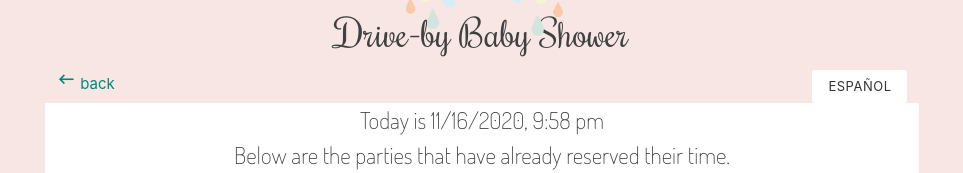
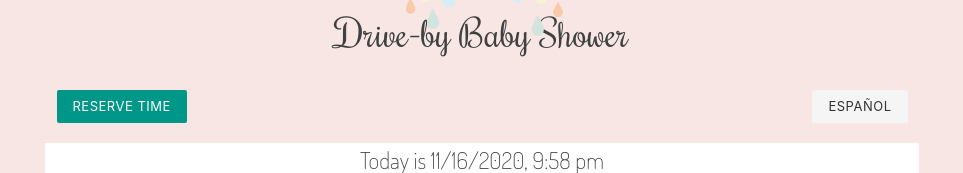
Before and after one commit to bessygmartinez/drive-by-shower, a React (Create React App) app in the folder client/: page /viewparties in a window 1280 px wide. Shown: the part 149-322 px from the top of the page, without its empty margins (158-1121 px from the left). Built offline with nearby package versions, Linux system fonts and the light colour scheme; no server answers.

Commit message:
removed back button and added button to reserve, changed column sizes

```diff
--- a/client/src/components/ViewParties/index.js
+++ b/client/src/components/ViewParties/index.js
@@ -60,22 +60,23 @@ class ViewParties extends Component {
 
     return (
       <div>
+        <Row></Row>
         <Row className="row-top-0">
           <Col s={12} className="center-align">
-            <Col s={1} l={2} className="left-align">
-              <Link to="/" className="teal-text text-darken-1">
-                <i className="material-icons" style={{ fontSize: "130%" }}>
-                  keyboard_backspace
-                </i>{" "}
-                back
-              </Link>
+            <Col s={6} l={6} className="left-align">
+            <Link to="/register">
+              <Button small flat node="button" className="teal white-text">
+              {this.state.spanish === false ? "Reserve Time" : "Reserva  Tiempo"}
+              </Button>
+            </Link>
             </Col>
 
-            <Col s={11} l={10} className="right-align">
-              <Button small flat node="button" onClick={this.handleSpanishToggle} className="white">
+            <Col s={6} l={6} className="right-align">
+              <Button small flat node="button" onClick={this.handleSpanishToggle} className="grey lighten-4">
                 {this.state.spanish === false ? "Español" : "English"}
               </Button>
             </Col>
+            <Row></Row>
 
             <Col s={12} className="center-align white">
               <p
@@ -114,7 +115,7 @@ class ViewParties extends Component {
             </Row>
             <Table>
               <thead className="grey lighten-5">
-                <tr>
+                <tr key="11:00am - 12:00pm">
                   <th data-field="Party Name">Party Name</th>
                   <th data-field="Party Size">Party Size</th>
                 </tr>
@@ -122,7 +123,7 @@ class ViewParties extends Component {
               <tbody className="grey lighten-5">
                 {party1.map((party) => {
                   return (
-                    <tr>
+                    <tr  key="party info">
                       <td>{party.partyName}</td>
                       <td>{party.partySize}</td>
                     </tr>
@@ -136,7 +137,7 @@ class ViewParties extends Component {
             </Row>
             <Table>
               <thead className="grey lighten-5">
-                <tr>
+                <tr key="12:15pm - 01:15pm">
                   <th data-field="Party Name">Party Name</th>
                   <th data-field="Party Size">Party Size</th>
                 </tr>
@@ -144,7 +145,7 @@ class ViewParties extends Component {
               <tbody className="grey lighten-5">
                 {party2.map((party) => {
                   return (
-                    <tr>
+                    <tr  key="party info">
                       <td>{party.partyName}</td>
                       <td>{party.partySize}</td>
                     </tr>
@@ -158,7 +159,7 @@ class ViewParties extends Component {
             </Row>
             <Table>
               <thead className="grey lighten-5">
-                <tr>
+                <tr key="01:30pm - 02:30pm">
                   <th data-field="Party Name">Party Name</th>
                   <th data-field="Party Size">Party Size</th>
                 </tr>
@@ -166,7 +167,7 @@ class ViewParties extends Component {
               <tbody className="grey lighten-5">
                 {party3.map((party) => {
                   return (
-                    <tr>
+                    <tr  key="party info">
                       <td>{party.partyName}</td>
                       <td>{party.partySize}</td>
                     </tr>
@@ -180,7 +181,7 @@ class ViewParties extends Component {
             </Row>
             <Table>
               <thead className="grey lighten-5">
-                <tr>
+                <tr key="02:45pm - 03:45pm">
                   <th data-field="Party Name">Party Name</th>
                   <th data-field="Party Size">Party Size</th>
                 </tr>
@@ -188,7 +189,7 @@ class ViewParties extends Component {
               <tbody className="grey lighten-5">
                 {party4.map((party) => {
                   return (
-                    <tr>
+                    <tr key="party info">
                       <td>{party.partyName}</td>
                       <td>{party.partySize}</td>
                     </tr>
@@ -202,7 +203,7 @@ class ViewParties extends Component {
             </Row>
             <Table>
               <thead className="grey lighten-5">
-                <tr>
+                <tr key="04:00pm - 05:00pm">
                   <th data-field="Party Name">Party Name</th>
                   <th data-field="Party Size">Party Size</th>
                 </tr>
@@ -210,7 +211,7 @@ class ViewParties extends Component {
               <tbody className="grey lighten-5">
                 {party5.map((party) => {
                   return (
-                    <tr>
+                    <tr key="party info">
                       <td>{party.partyName}</td>
                       <td>{party.partySize}</td>
                     </tr>
@@ -224,7 +225,7 @@ class ViewParties extends Component {
             </Row>
             <Table>
               <thead className="grey lighten-5">
-                <tr>
+                <tr key="05:15pm - 06:15pm">
                   <th data-field="Party Name">Party Name</th>
                   <th data-field="Party Size">Party Size</th>
                 </tr>
@@ -232,7 +233,7 @@ class ViewParties extends Component {
               <tbody className="grey lighten-5">
                 {party6.map((party) => {
                   return (
-                    <tr>
+                    <tr key="party info">
                       <td>{party.partyName}</td>
                       <td>{party.partySize}</td>
                     </tr>
```
